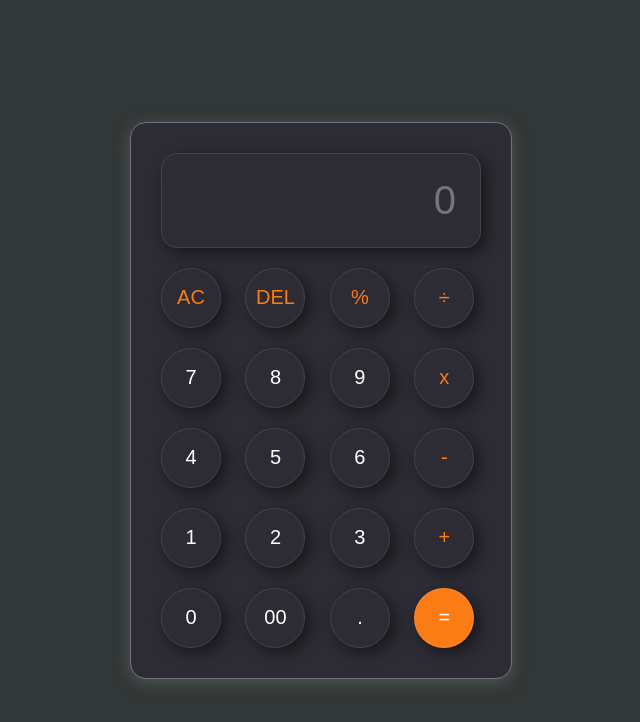
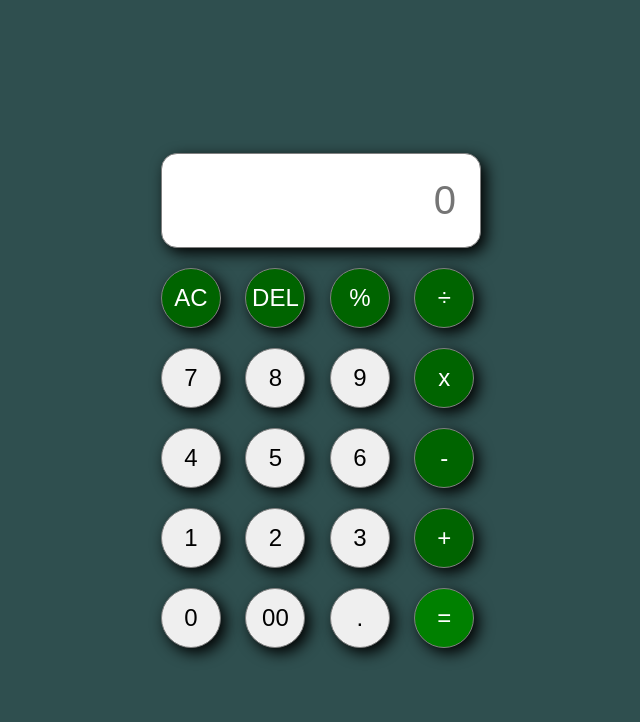
Before and after one commit to Kamuy-netizen/calculator, a plain HTML site: page index.html in a window 1280 px wide. Shown: the whole page, without its empty margins (319-959 px from the left). Drawn offline with Linux system fonts and the light colour scheme.

Commit message:
style.css

```diff
--- a/style.css
+++ b/style.css
@@ -1,62 +1,52 @@
 * {
-  margin: 0;
-  padding: 0;
+    margin: 0px;
+    padding: 0px;
+    font-family: sans-serif;
     box-sizing: border-box;
-  font-family: "Poppins", sans-serif;
   }
-
   body {
     width: 100%;
     height: 100vh;
     display: flex;
     justify-content: center;
     align-items: center;
-  background-color: #323837;
+    background-color: darkslategrey;
   }
-
-.calculator {
-  border: 1px solid #717377;
+  .kalkulator {
+    border: 1px solid gray;
     padding: 20px;
     border-radius: 16px;
-  background: #2d2c34;
-  box-shadow: 0px 3px 15px rgba(113, 115, 119, 0.5);
-
+    background-color: white;
+    box-shadow: 0px 3px 15px black;
   }
-
   input {
     width: 320px;
-  border: none;
     padding: 24px;
     margin: 10px;
-  background: transparent;
-  border: 1px solid rgba(255, 255, 255, 0.1);
-  border-radius: 16px;
-  box-shadow: 5px 5px 15px rgba(0, 0, 0, 0.5);
     font-size: 40px;
     text-align: right;
+    color: black;
+    border-radius: 16px;
+    border: 1px solid grey;
     cursor: pointer;
-  color: #ffffff;
+    box-shadow: 5px 5px 15px black;
   }
-
-
   button {
-  border: none;
     width: 60px;
     height: 60px;
     margin: 10px;
+    font-size: 24px;
+    color: black;
     border-radius: 50%;
-  background: transparent;
-  color: #ffffff;
-  font-size: 20px;
-  border: 1px solid rgba(255, 255, 255, 0.1);
-  box-shadow: 5px 5px 15px rgba(0, 0, 0, 0.5);
+    border: 1px solid grey;
     cursor: pointer;
+    box-shadow: 5px 5px 15px black;
   }
-
+  .operator {
+    background-color: darkgreen;
+    color: white;
+  }
   .samadengan {
-  background-color: #fb7c14;
+    background-color: green;
+    color: white;
   }
-
-.operator {
-  color: #fb7c14;
-}
```
Lines whose indentation alone changed are shown as unchanged.
